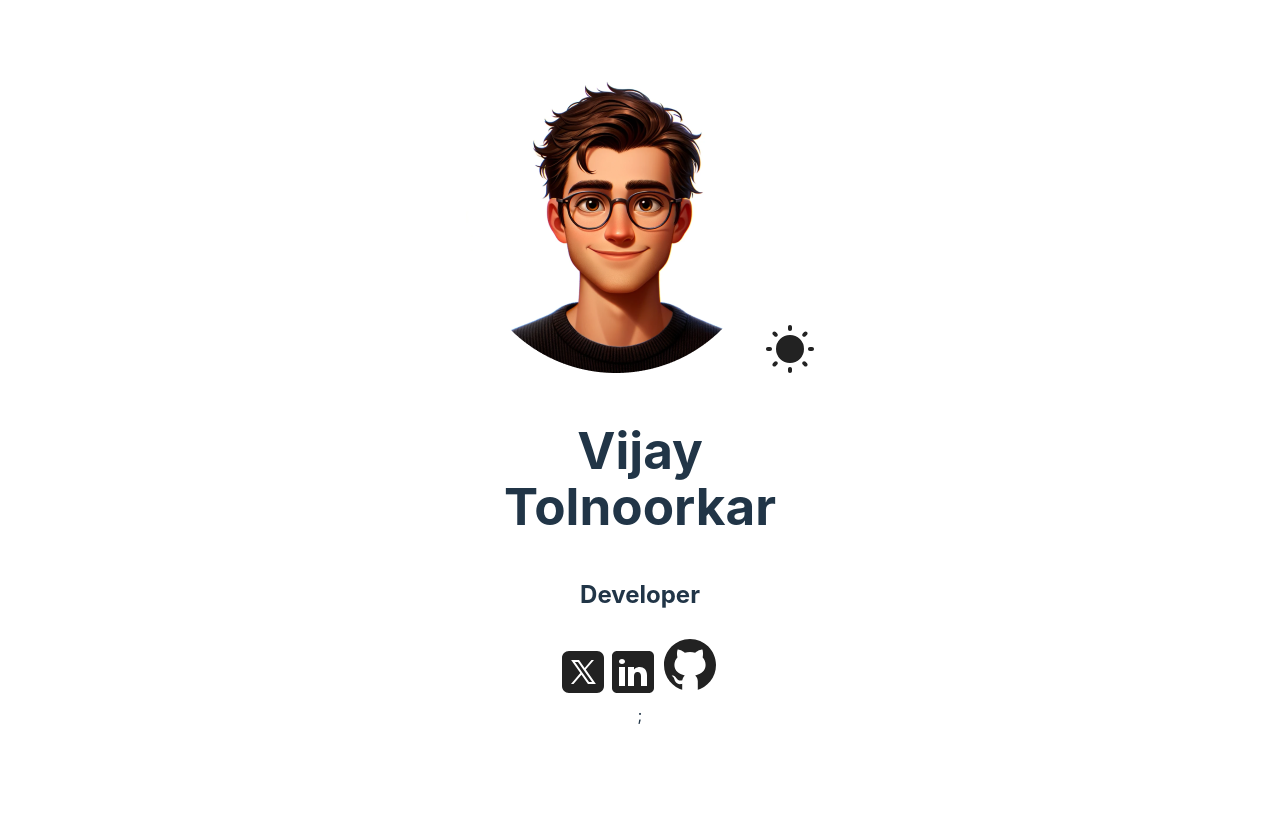
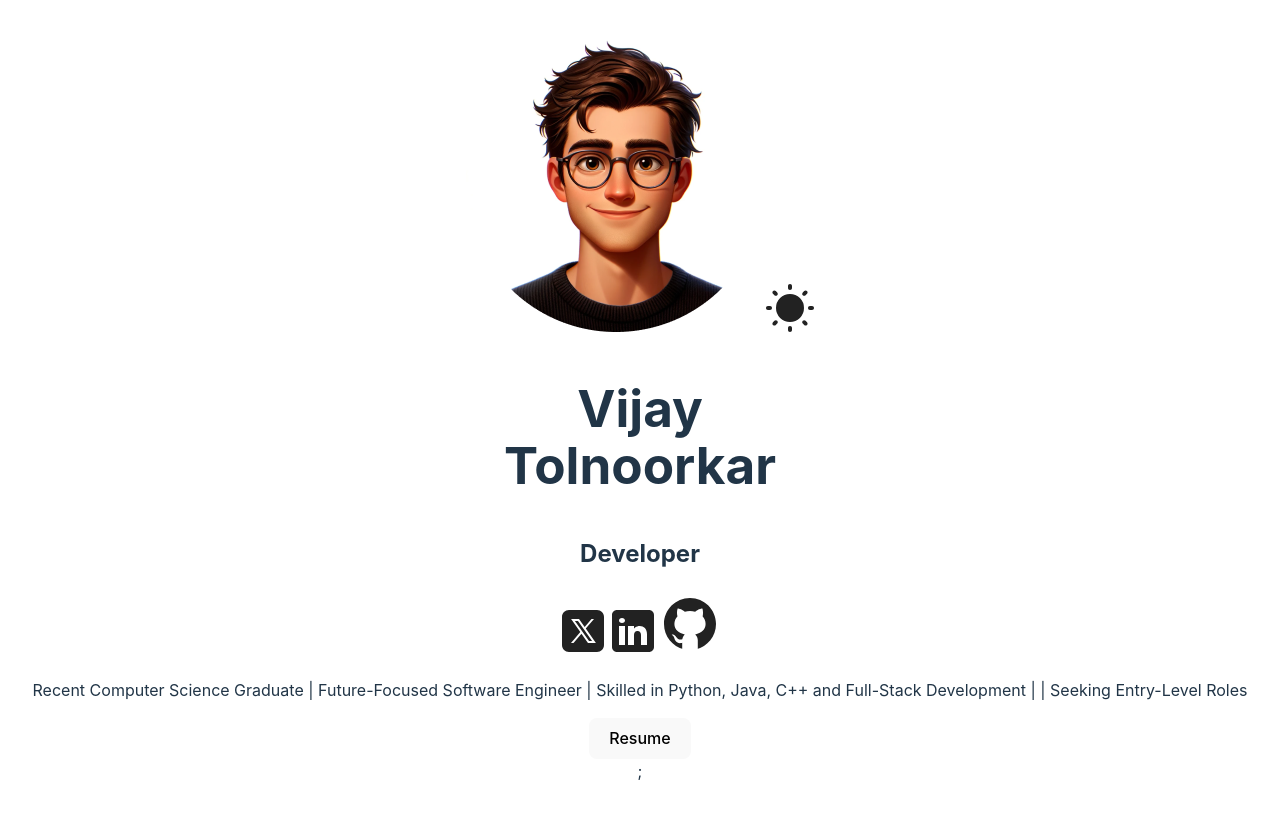
Before and after one commit to Vijayt2001/portfolio-react, a React (Vite) app: page / in a window 1280 px wide. Built offline with nearby package versions, Linux system fonts and the light colour scheme.

Commit message:
added resume button and my updated resume

```diff
--- a/src/sections/Hero/Hero.jsx
+++ b/src/sections/Hero/Hero.jsx
@@ -3,8 +3,9 @@ import styles from "./HeroStyles.module.css";
 import heroImg from "../../assets/hero-img.png";
 import themeIcon from "../../assets/sun.svg";
 import twitterIcon from "../../assets/twitter-light.svg";
-import githubIcon from "../../assets/linkedin-light.svg"
-import LinkedInIcon from "../../assets/github-light.svg"
+import githubIcon from "../../assets/linkedin-light.svg";
+import LinkedInIcon from "../../assets/github-light.svg";
+import CV from "../../assets/cv.pdf"
 
 function Hero() {
   return (
@@ -39,8 +40,18 @@ function Hero() {
           <a href="https://LinkedIn.com">
             <img src={LinkedInIcon} alt="X Icon" />
           </a>
+        </span>
 
-        </span>
+        <p>
+          Recent Computer Science Graduate | Future-Focused Software Engineer |
+          Skilled in Python, Java, C++ and Full-Stack Development | | Seeking
+          Entry-Level Roles
+        </p>
+        <a href={CV}>
+            <button className="hover" download >
+                Resume
+            </button>
+        </a>
       </div>
     </section>
   );
```
Also changed, not shown: 1 other file (tests, documents, lock files or other folders).
